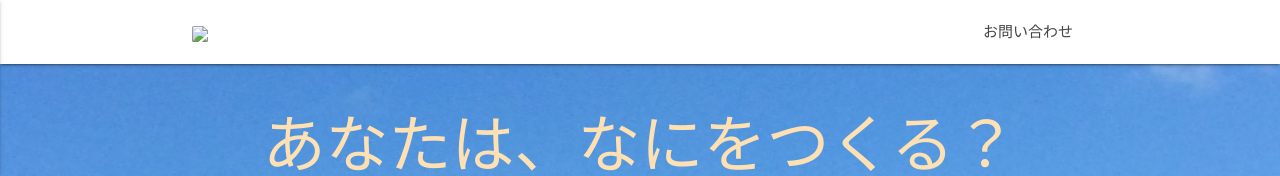
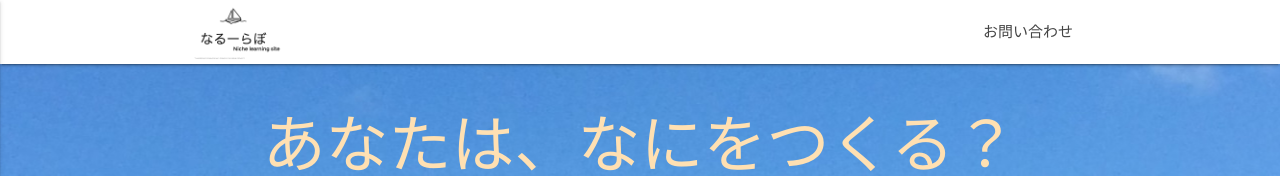
Before and after one commit to nalulabo/nalulabo.github.io, a plain HTML site: page index.html in a window 1280 px wide. Shown: the top 176 px of the page. Drawn offline with nearby package versions, Linux system fonts and the light colour scheme.

Commit message:
fixed image path

```diff
--- a/index.html
+++ b/index.html
@@ -51,12 +51,12 @@
   <link href="https://fonts.googleapis.com/icon?family=Material+Icons" rel="stylesheet">
   <link href="css/materialize.css" type="text/css" rel="stylesheet" media="screen,projection"/>
   <link href="css/style.css" type="text/css" rel="stylesheet" media="screen,projection"/>
-  <link href="logo.png" rel="shortcut icon">
+  <link href="images/logo.png" rel="shortcut icon">
 </head>
 <body>
   <nav class="white" role="navigation">
     <div class="nav-wrapper container">
-      <a id="logo-container" href="#" class="brand-logo"><img class="circle responsive-img" src="logo.png"></a>
+      <a id="logo-container" href="#" class="brand-logo"><img class="circle responsive-img" src="images/logo.png"></a>
       <ul class="right hide-on-med-and-down">
         <li><a href="https://goo.gl/forms/JGV79Pjo8yHHtyq82">お問い合わせ</a></li>
       </ul>
```
